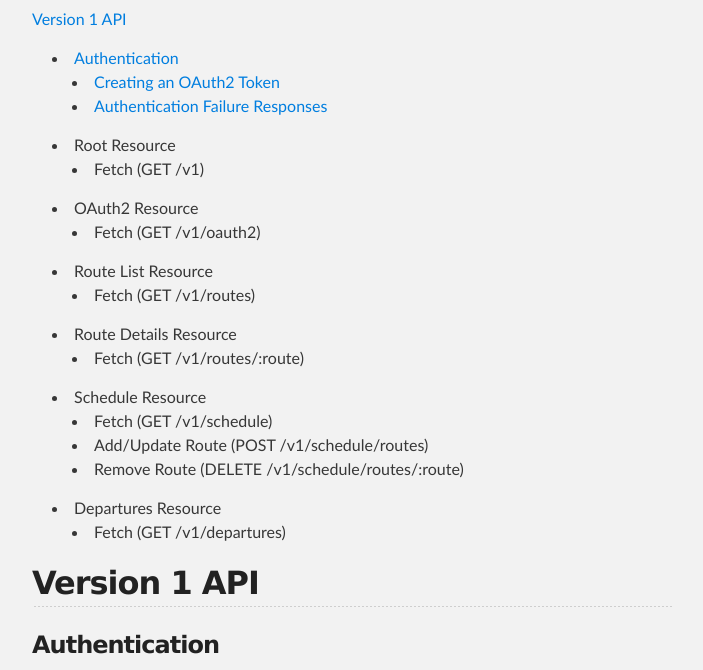
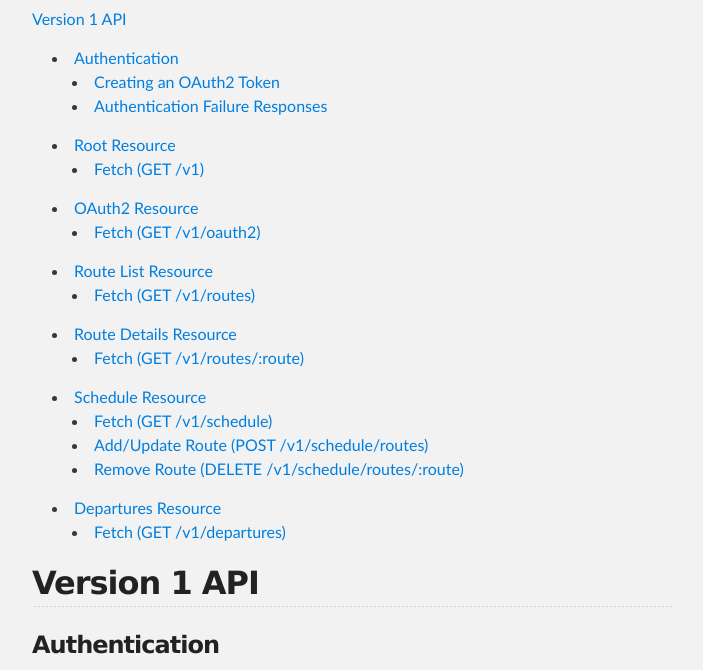
Before and after one commit to RadBus/api, a plain HTML site: page index.html in a window 1280 px wide. Shown: the part 630-1300 px from the top of the page, without its empty margins (288-991 px from the left). Drawn offline with Linux system fonts and the light colour scheme.

Commit message:
Create gh-pages branch via GitHub

```diff
--- a/index.html
+++ b/index.html
@@ -51,42 +51,48 @@
 <li><a href="#authentication-failure-responses">Authentication Failure Responses</a></li>
 </ul>
 </li>
-<li>Root Resource
+<li>
+<a href="#root-resource">Root Resource</a>
 
 <ul>
-<li>Fetch (GET /v1)</li>
+<li><a href="#fetch-get-v1">Fetch (GET /v1)</a></li>
 </ul>
 </li>
-<li>OAuth2 Resource
+<li>
+<a href="#oauth2-resource">OAuth2 Resource</a>
 
 <ul>
-<li>Fetch (GET /v1/oauth2)</li>
+<li><a href="#fetch-get-v1oauth2">Fetch (GET /v1/oauth2)</a></li>
 </ul>
 </li>
-<li>Route List Resource
+<li>
+<a href="#route-list-resource">Route List Resource</a>
 
 <ul>
-<li>Fetch (GET /v1/routes)</li>
+<li><a href="#fetch-get-v1routes">Fetch (GET /v1/routes)</a></li>
 </ul>
 </li>
-<li>Route Details Resource
+<li>
+<a href="#route-details-resource">Route Details Resource</a>
 
 <ul>
-<li>Fetch (GET /v1/routes/:route)</li>
+<li><a href="#fetch-get-v1routesroute">Fetch (GET /v1/routes/:route)</a></li>
 </ul>
 </li>
-<li>Schedule Resource
+<li>
+<a href="#schedule-resource">Schedule Resource</a>
 
 <ul>
-<li>Fetch (GET /v1/schedule)</li>
-<li>Add/Update Route (POST /v1/schedule/routes)</li>
-<li>Remove Route (DELETE /v1/schedule/routes/:route)</li>
+<li><a href="#fetch-get-v1schedule">Fetch (GET /v1/schedule)</a></li>
+<li><a href="#addupdate-route-post-v1scheduleroutes">Add/Update Route (POST /v1/schedule/routes)</a></li>
+<li><a href="#remove-route-delete-v1scheduleroutesroute">Remove Route (DELETE /v1/schedule/routes/:route)</a></li>
 </ul>
 </li>
-<li>Departures Resource
+<li>
+<a href="#departures-resource">Departures Resource</a>
 
 <ul>
-<li>Fetch (GET /v1/departures)</li>
+<li><a href="#fetch-get-v1departures">Fetch (GET /v1/departures)</a></li>
 </ul>
 </li>
 </ul><h2>
```
Also changed, not shown: params.json (+1 -1 lines).
